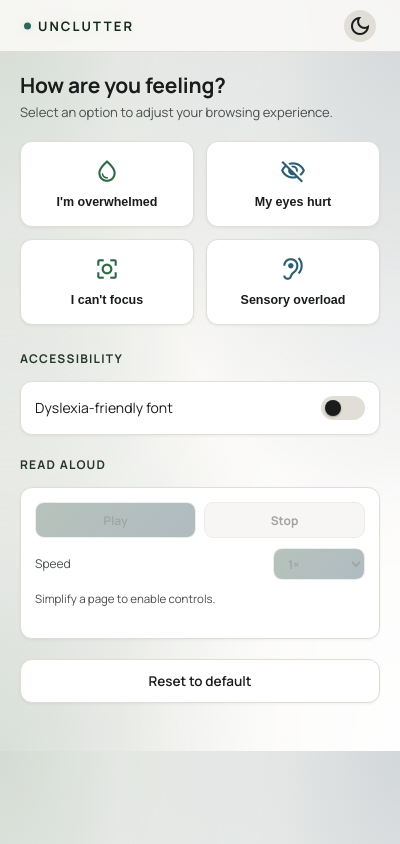
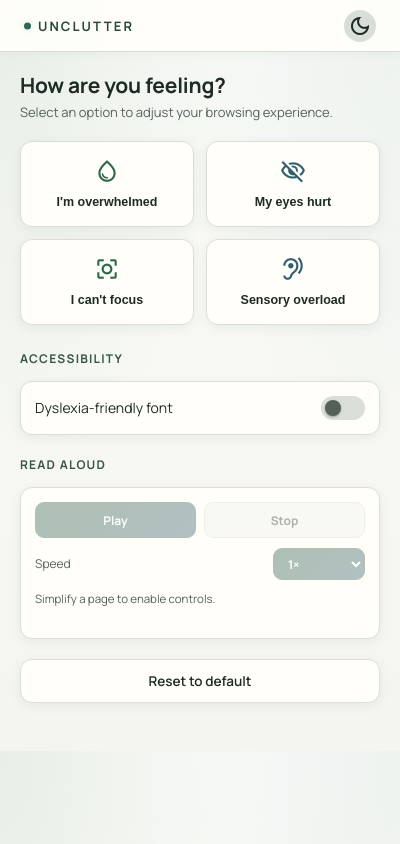
Before and after one commit to SHREYA-G-AMIN/unclutter, a browser extension: page popup/popup.html in a window 400 px wide. Both pictures are taken after a click on the button "light_mode". Drawn offline with nearby package versions, Linux system fonts and the light colour scheme.

Commit message:
style: refine popup light theme

```diff
--- a/popup/popup.css
+++ b/popup/popup.css
@@ -40,39 +40,80 @@ body {
 
 /* ---- Light theme (toggled via #themeToggle in popup.js) ---- */
 body.light-theme {
-  --background: #faf9f7;
-  --surface-container-low: #f2f1ee;
-  --surface-container: #ffffff;
-  --surface-container-high: #ece9e5;
-  --surface-container-highest: #e1ded8;
-  --on-surface: #1a1c1b;
-  --on-surface-variant: #4a4f4c;
-  --outline-variant: #cfd3ce;
-  --sage-muted: #4c6a56;
-  --slate-muted: #3d5765;
-  --sage-bright: #2e6a45;
-  --slate-bright: #2a5e73;
+  --background: #f7f7f2;
+  --surface-container-low: #f2f3ed;
+  --surface-container: #fffef9;
+  --surface-container-high: #edf1eb;
+  --surface-container-highest: #d9dfd8;
+  --on-surface: #1d2b24;
+  --on-surface-variant: #56635c;
+  --outline-variant: #cbd4cc;
+  --sage-muted: #5d806c;
+  --slate-muted: #58737a;
+  --sage-bright: #2f684b;
+  --slate-bright: #315f70;
   --on-primary: #ffffff;
-  --label-bright: #16281c;
+  --label-bright: #ffffff;
 
   background:
-    radial-gradient(at 0% 0%, rgba(141, 161, 146, 0.35) 0px, transparent 50%),
-    radial-gradient(at 100% 0%, rgba(93, 115, 126, 0.25) 0px, transparent 50%),
-    radial-gradient(at 100% 100%, rgba(255, 255, 255, 0.9) 0px, transparent 50%),
-    radial-gradient(at 0% 100%, rgba(141, 161, 146, 0.3) 0px, transparent 50%),
-    rgb(250, 249, 247);
+    radial-gradient(at 0% 0%, rgba(174, 199, 181, 0.26) 0, transparent 44%),
+    radial-gradient(at 100% 0%, rgba(178, 199, 205, 0.2) 0, transparent 42%),
+    linear-gradient(180deg, #fbfcf8 0%, #f4f5ef 100%);
 }
 
 body.light-theme .topbar {
-  background: rgba(250, 249, 247, 0.9);
-  border-bottom: 1px solid rgba(207, 211, 206, 0.7);
+  background: rgba(255, 254, 249, 0.94);
+  border-bottom: 1px solid rgba(203, 212, 204, 0.75);
+  box-shadow: 0 2px 10px rgba(35, 55, 45, 0.04);
+}
+
+body.light-theme .brand,
+body.light-theme .section-label {
+  color: #29483a;
+  text-shadow: none;
 }
 
 body.light-theme .state-btn,
 body.light-theme .option-card,
 body.light-theme .reader-card,
 body.light-theme .reset-btn {
-  box-shadow: 0 1px 3px rgba(0, 0, 0, 0.06);
+  box-shadow: 0 3px 12px rgba(42, 61, 51, 0.07);
+}
+
+body.light-theme .state-btn:hover {
+  box-shadow: 0 7px 18px rgba(42, 61, 51, 0.11);
+}
+
+body.light-theme .state-btn.active {
+  border-color: #8fae9c;
+  background: linear-gradient(135deg, #cfe1d5, #c5d9dc);
+  color: #173729;
+  box-shadow: 0 6px 16px rgba(51, 91, 70, 0.14);
+}
+
+body.light-theme .state-btn.active .icon {
+  color: #245640;
+}
+
+body.light-theme .reader-btn:not(.reader-btn-secondary),
+body.light-theme .speed-control select {
+  border-color: #35664f;
+  background: linear-gradient(135deg, #35664f, #3f6670);
+  color: #ffffff;
+}
+
+body.light-theme .reader-btn-secondary {
+  border-color: #d3d9d3;
+  background: #f2f3ef;
+  color: #324039;
+}
+
+body.light-theme .switch-thumb {
+  background: #536159;
+}
+
+body.light-theme .switch input:checked ~ .switch-track .switch-thumb {
+  background: #ffffff;
 }
 
 .topbar {
```
